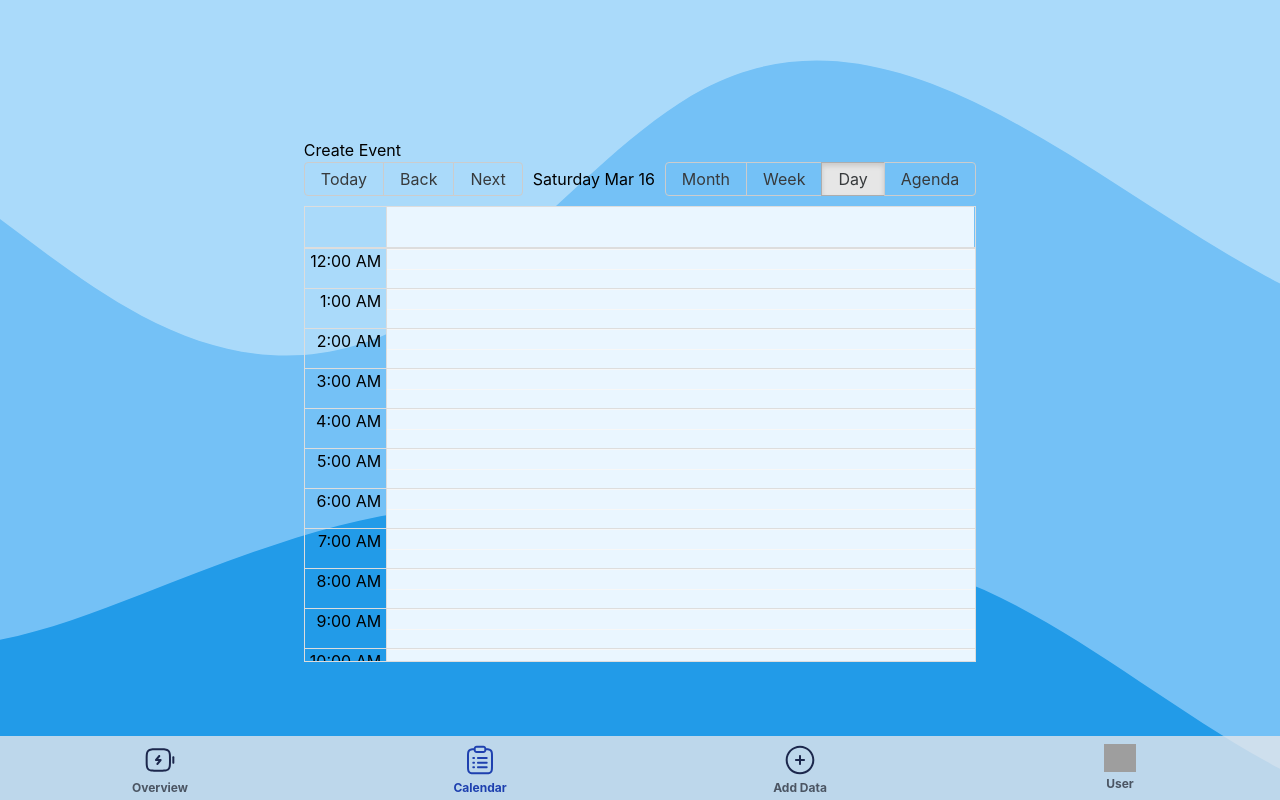
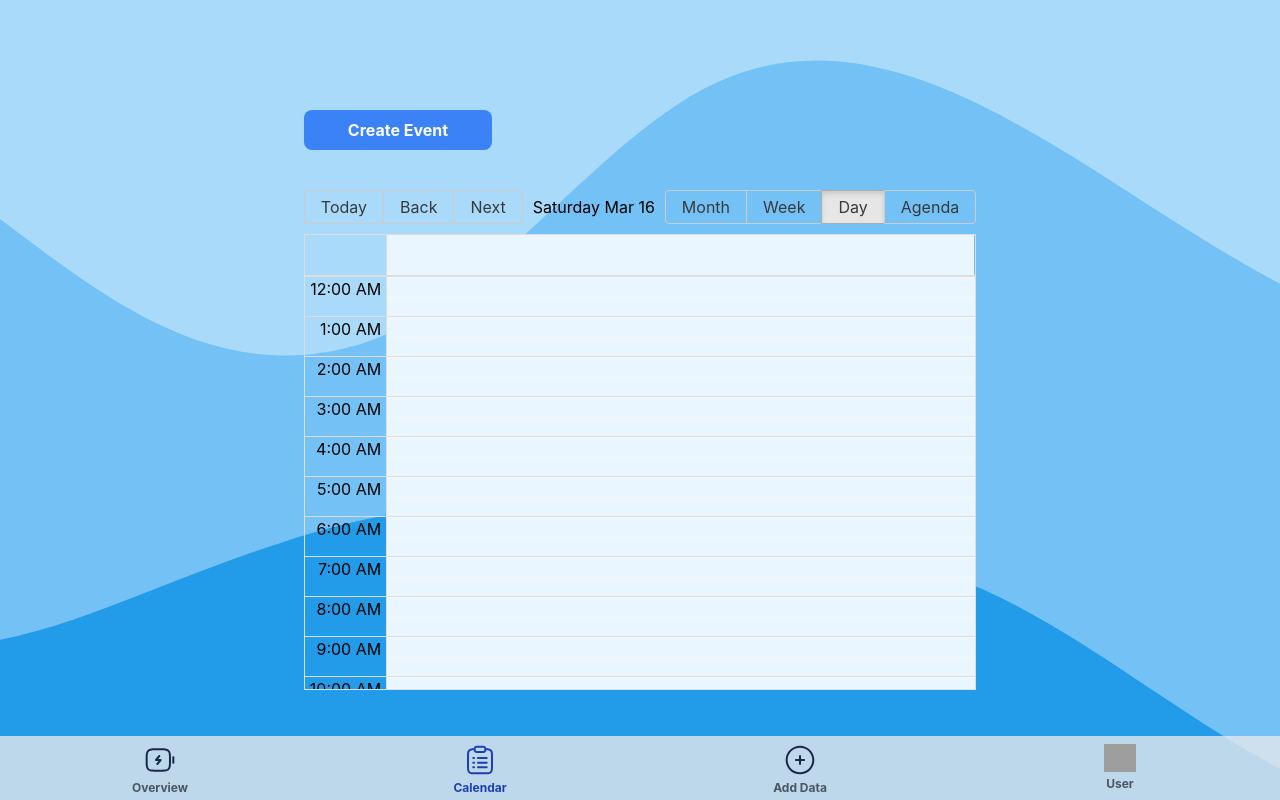
Before and after one commit to bcmeireles/lbec2024, a React (Create React App) app in the folder frontend/: page /calendar in a window 1280 px wide. Built offline with nearby package versions, Linux system fonts and the light colour scheme; no server answers; grey boxes are pictures that could not be loaded.

Commit message:
Style button

```diff
--- a/frontend/src/pages/calendar/MyCalendar.tsx
+++ b/frontend/src/pages/calendar/MyCalendar.tsx
@@ -51,7 +51,7 @@ function MyCalendar() {
     <div className="h-screen bg-white flex items-center justify-center px-6 relative">
       <img src={waves} alt="Waves" className="absolute bottom-0 left-0 w-full h-full" />
       <div className="z-10 relative">
-      <button onClick={() => {window.location.href = "/createevent"}}>Create Event</button>
+      <button onClick={() => {window.location.href = "/createevent"}} className="py-2 px-11 bg-blue-500 text-white rounded-lg font-bold mb-10">Create Event</button>
         <Calendar
           localizer={localizer}
           events={events}
```
